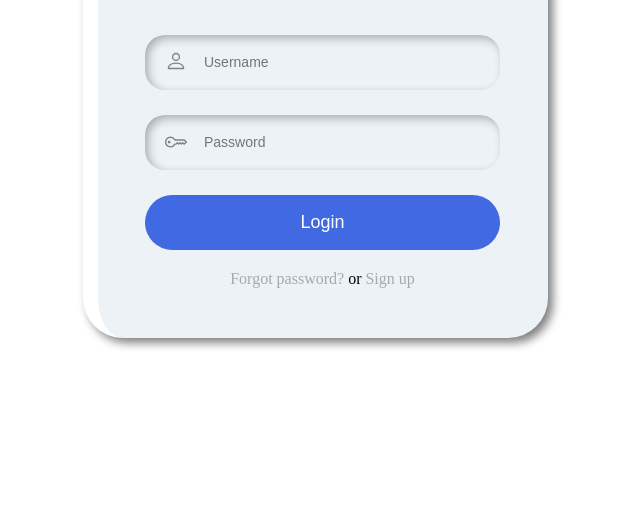
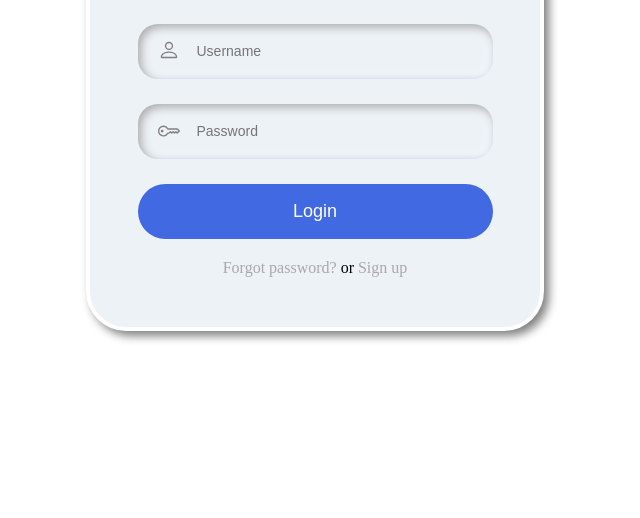
Before and after one commit to Limbo415/Login-form, a plain HTML site: page index.html in a window 1280 px wide. Shown: the part 282-800 px from the top of the page, without its empty margins (325-965 px from the left). Drawn offline with Linux system fonts and the light colour scheme.

Commit message:
border fixed

```diff
--- a/style.css
+++ b/style.css
@@ -11,8 +11,7 @@ main{
     width: 450px;
     height: 570px;
     background-color:#edf2f7;
-    border-top: 15px solid white;
-    border-left: 15px solid white;
+    border: 4px solid white;
     border-radius: 40px;
     margin-top: 35px;
     box-shadow: 5px 5px 10px gray;
```
